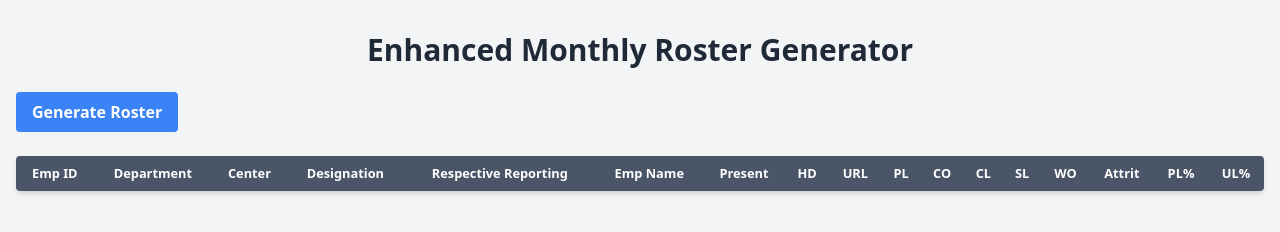
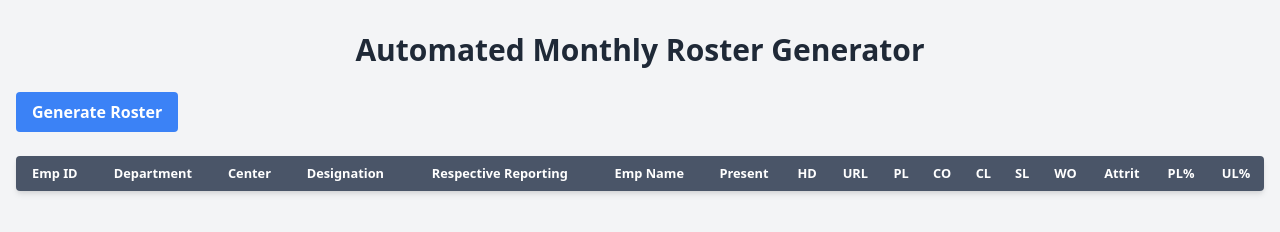
Before and after one commit to ShakilSayed11/Automated-Roster, a plain HTML site: page index.html in a window 1280 px wide. Drawn offline with nearby package versions, Linux system fonts and the light colour scheme.

Commit message:
Update index.html

```diff
--- a/index.html
+++ b/index.html
@@ -47,7 +47,7 @@
 </head>
 <body class="bg-gray-100">
     <div class="container mx-auto px-4 py-8">
-        <h1 class="text-3xl font-bold mb-6 text-center text-gray-800">Enhanced Monthly Roster Generator</h1>
+        <h1 class="text-3xl font-bold mb-6 text-center text-gray-800">Automated Monthly Roster Generator</h1>
         <button id="generateButton" class="bg-blue-500 hover:bg-blue-700 text-white font-bold py-2 px-4 rounded mb-6">
             Generate Roster
         </button>
```
